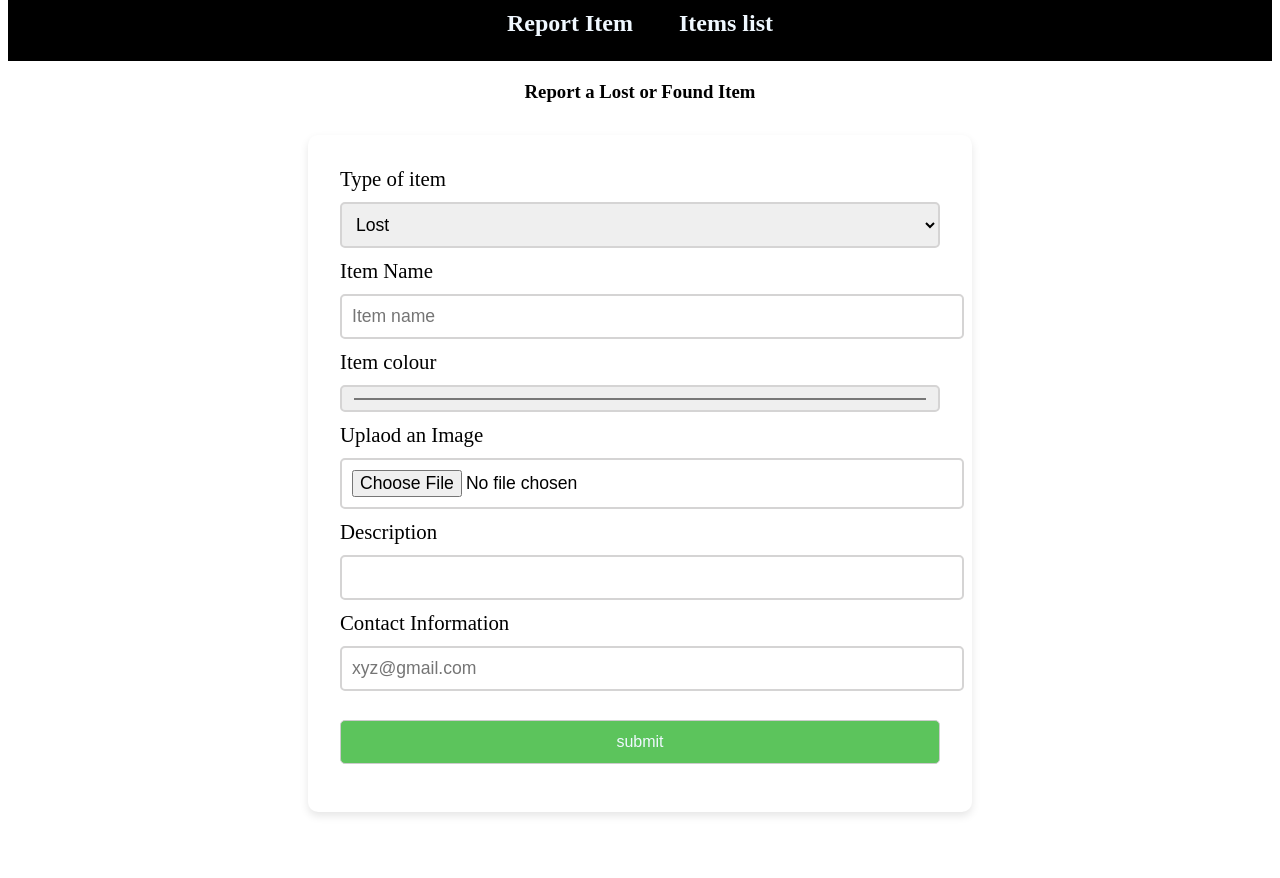
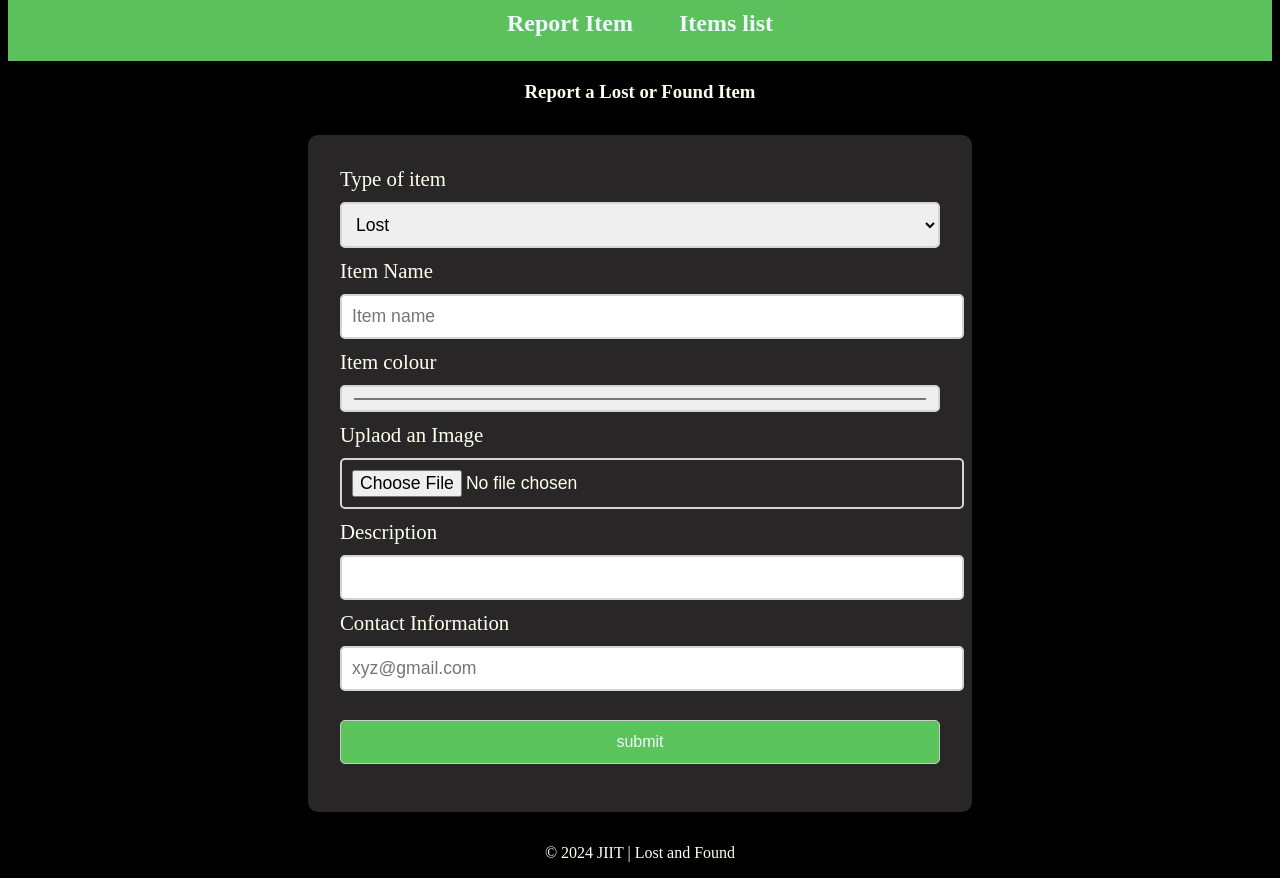
Before and after one commit to Upanshi-Mittal/Lost-and-Found, a plain HTML site: page index.html in a window 1280 px wide. Shown: the part 380-1258 px from the top of the page. Before the commit the page ends 1224 px from the top, so only its background shows below. Drawn offline with Linux system fonts and the light colour scheme.

Commit message:
Update index.html

```diff
--- a/index.html
+++ b/index.html
@@ -17,7 +17,7 @@
             font-size: 1.3em;
         }
         .container {
-            background-color: rgb(255, 255, 255);
+            background-color: rgb(40, 38, 38);
             padding: 2em;
             margin: 2em auto;
             width: 80%;
@@ -36,11 +36,15 @@
         .button:hover {
             background-color: #298a39;
         }
+        body{
+            background-color: black;
+            color: ivory;
+        }
     </style>
 </head>
 <body>
     <h1 style="color: rgb(248, 244, 244);background-image: url(image.jpeg); padding:5em; margin:1px;margin-bottom: cover; font-size: 2em;"><center>Lost and Found</center></h1>
-    <h2 style="background-color: black; color: aliceblue; text-align: center; padding: 1em 0; margin-top: 0%;margin-left: 0%;">
+    <h2 style="background-color: rgb(92, 192, 92); color: aliceblue; text-align: center; padding: 1em 0; margin-top: 0%;margin-left: 0%;">
         <nav>
             <a href="#form" style="color: aliceblue; text-decoration: none; padding: 0 20px; font-size: 0.5.2em;">Report Item</a>
             <a href="" style="color: aliceblue; text-decoration: none; padding: 0 20px; font-size: 0.5.2em;">Items list</a>
@@ -77,7 +81,10 @@
             <input type="email" id="details" placeholder="xyz@gmail.com" required>
         </div>
         <br>
-        <button style="background-color: rgb(92, 196, 92); color: aliceblue;" class="button">submit</button>
+        <button style="background-color: rgb(92, 196, 92); color: aliceblue;" class="button" type="submit">submit</button>
     </form>
+    <footer>
+        <p style="text-align: center;">&copy; 2024 JIIT | Lost and Found</p>
+    </footer>
 </body>
 </html>
```
